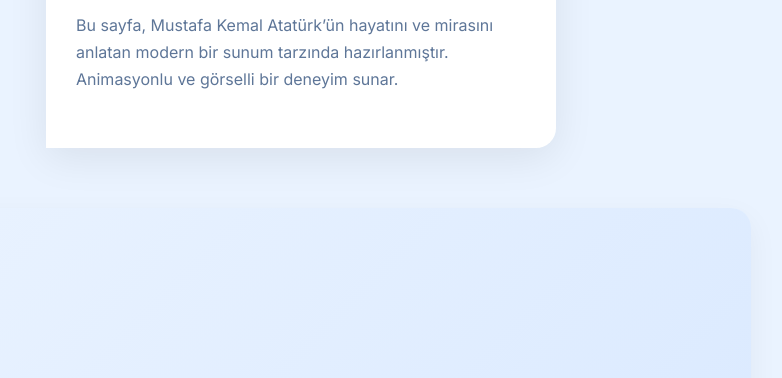
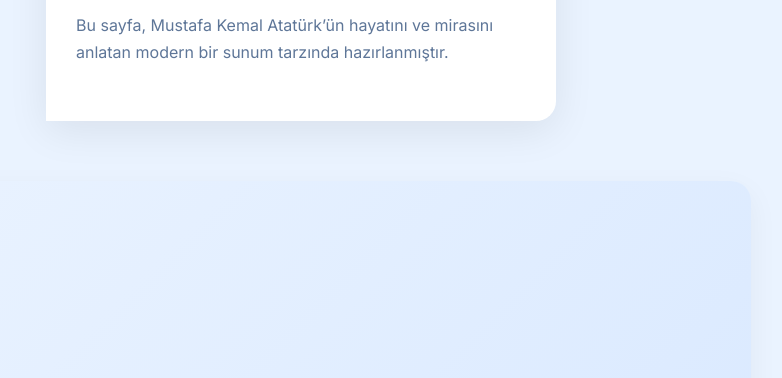
Before and after one commit to seabenmusthy-cpu/ataturk-sunum, a plain HTML site: page index.html in a window 1280 px wide. Shown: the part 209-587 px from the top of the page, without its empty margins (339-1121 px from the left). Drawn offline with Linux system fonts and the light colour scheme.

Commit message:
Update index.html

```diff
--- a/index.html
+++ b/index.html
@@ -128,7 +128,7 @@ img {
     <!-- SOLDAN GELEN PANEL -->
     <div class="slide-in">
         <h1>Hoşgeldiniz!</h1>
-        <p>Bu sayfa, Mustafa Kemal Atatürk’ün hayatını ve mirasını anlatan modern bir sunum tarzında hazırlanmıştır. Animasyonlu ve görselli bir deneyim sunar.</p>
+        <p>Bu sayfa, Mustafa Kemal Atatürk’ün hayatını ve mirasını anlatan modern bir sunum tarzında hazırlanmıştır.</p>
     </div>
 
     <!-- TAM SAYFA SLAYT -->
```
